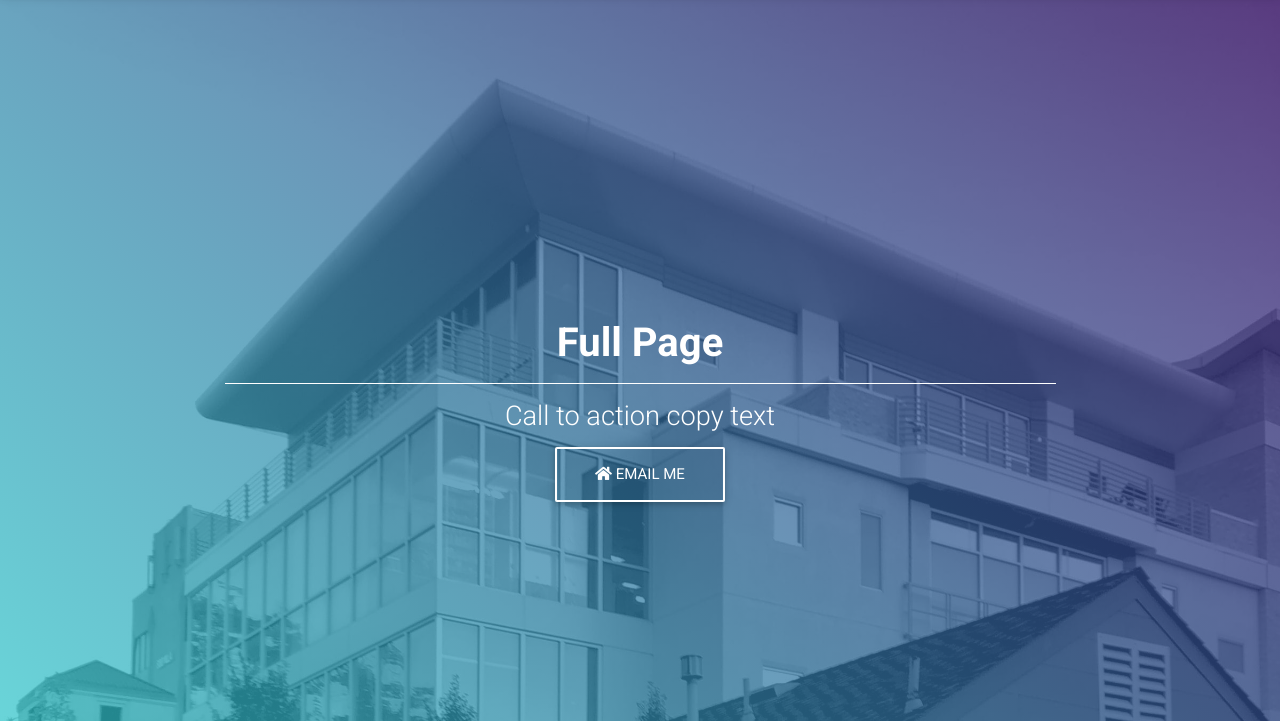
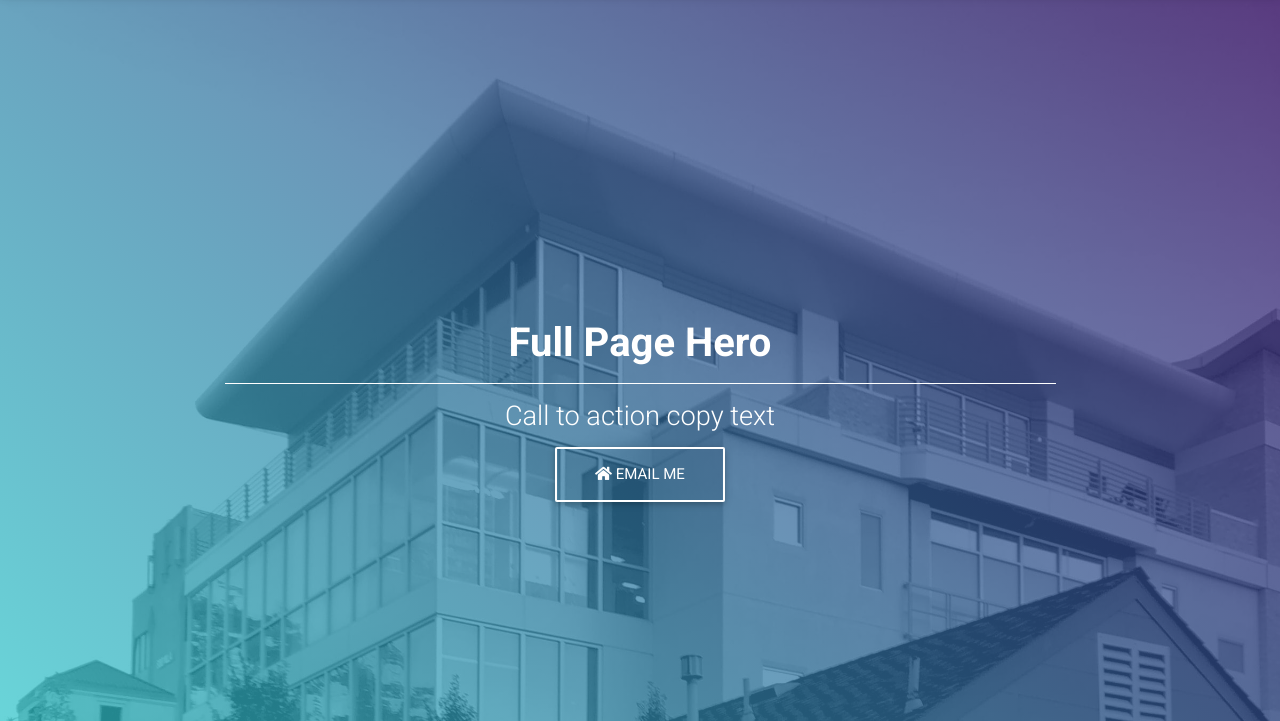
Before and after one commit to stackbit-projects/pleasant-thyme-55654, a Gatsby site: page / in a window 1280 px wide. Shown: the part 79-800 px from the top of the page. Built offline with nearby package versions, Linux system fonts and the light colour scheme; Gatsby itself is replaced by a stand-in of ours.

Commit message:
VideoBackground.js: updated Header 1 in MDBCol

```diff
--- a/src/components/VideoBackground.js
+++ b/src/components/VideoBackground.js
@@ -35,7 +35,7 @@ const VideoBackground = () => {
             <MDBRow>
               <MDBCol md="12" className="white-text text-center">
                 <h1 className="h1-responsive font-weight-bold mb-0">
-                  Full Page
+                  Full Page Hero
                 </h1>
                 <hr className="hr-light w-75" />
                 <h3 className="h3-responsive">
```
